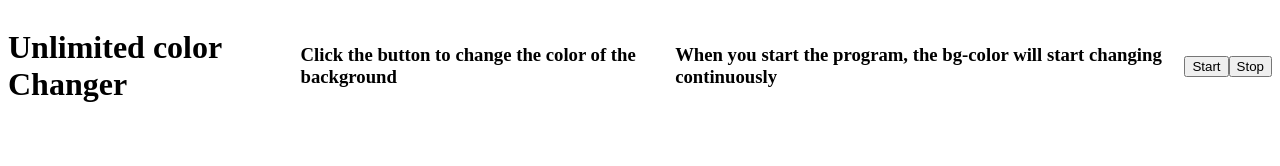
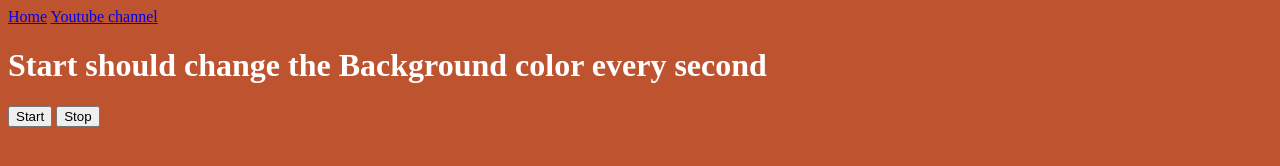
Before and after one commit to HarshS16/Javascript-youtube, a plain HTML site: page 07_projects/Unlimited color/index.html in a window 1280 px wide. Both pictures are taken after a click on the button "Start". Drawn offline with Linux system fonts and the light colour scheme.

Commit message:
color_changing_program

```diff
--- a/07_projects/Unlimited color/index.html
+++ b/07_projects/Unlimited color/index.html
@@ -1,25 +1,24 @@
 <!DOCTYPE html>
 <html lang="en">
-<head>
-    <meta charset="UTF-8">
-    <meta name="viewport" content="width=device-width, initial-scale=1.0">
-    <title>Document</title>
-</head>
-<style>
-    body{
-        display: flex;
-        align-items: center;
-        justify-content: center;
-</style>
-<body>
-    <h1>Unlimited color Changer</h1>
-    <br><br>
-    <h3>Click the button to change the color of the background</h3>
-    <br><br>
-    <h3>When you start the program, the bg-color will start changing continuously</h3>
-    <br><br>
+  <head>
+    <meta charset="UTF-8" />
+    <meta name="viewport" content="width=device-width, initial-scale=1.0" />
+    <meta http-equiv="X-UA-Compatible" content="ie=edge" />
+    <title>Number Guessing Game</title>
+    <link rel="stylesheet" href="style.css" />
+    <link rel="stylesheet" href="../styles.css" />
+  </head>
+  <body style="background-color: #212121; color: #fff">
+    <nav>
+      <a href="/" aria-current="page">Home</a>
+      <a target="_blank" href="https://www.youtube.com/@chaiaurcode"
+        >Youtube channel</a
+      >
+    </nav>
+
+    <h1>Start should change the Background color every second</h1>
     <button id="start">Start</button>
-    <br><br>
     <button id="stop">Stop</button>
-</body>
+    <script src="script.js"></script>
+  </body>
 </html>
--- a/07_projects/Unlimited color/script.js
+++ b/07_projects/Unlimited color/script.js
@@ -0,0 +1,29 @@
+//generate a random color
+
+const randomColor = function () {
+    const hex = '0123456789ABCDEF';
+    let color = '#';
+    for (let i = 0; i < 6; i++) {
+      color += hex[Math.floor(Math.random() * 16)];
+    }
+    return color;
+  };
+
+  let intervalId;
+  const startChangingColor = function () {
+    if (!intervalId) {
+      intervalId = setInterval(changeBgColor, 1000);
+    }
+
+    function changeBgColor() {
+      document.body.style.backgroundColor = randomColor();
+    }
+  };
+  const stopChangingColor = function () {
+    clearInterval(intervalId);
+    intervalId = null;
+  };
+
+  document.querySelector('#start').addEventListener('click', startChangingColor);
+
+  document.querySelector('#stop').addEventListener('click', stopChangingColor);
```
